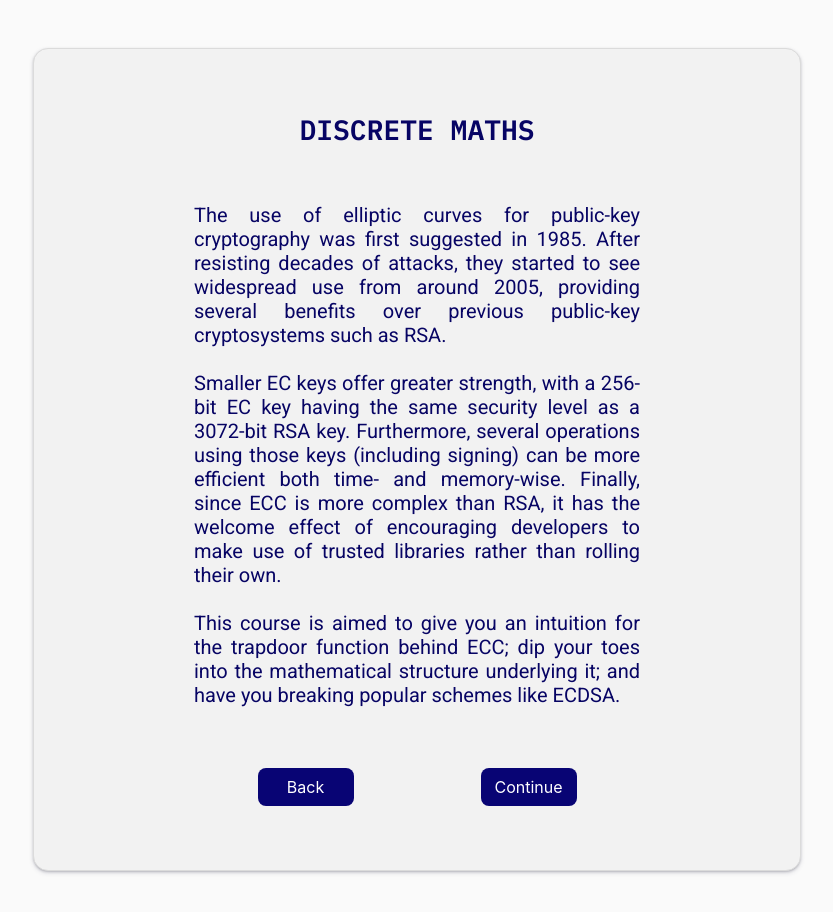
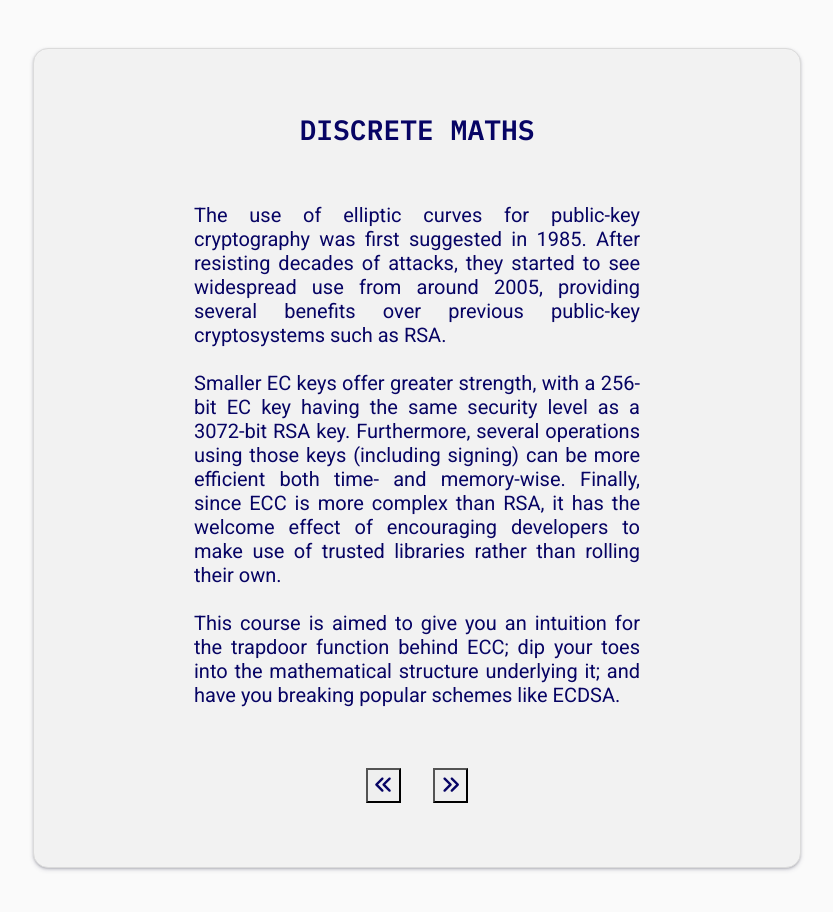
Before and after one commit to zepedrotrigo/zklands, a React (Create React App) app: page /discrete_maths/details in a window 1280 px wide. Shown: the top 912 px of the page, without its empty margins (223-1056 px from the left). Built offline with nearby package versions, Linux system fonts and the light colour scheme.

Commit message:
new buttons for course details page

```diff
--- a/src/App.css
+++ b/src/App.css
@@ -26,24 +26,6 @@ body {
 	background-color: rgba(var(--b3f,250,250,250),1);
 }
 
-.cardsGroup {
-	padding-top: 3%;
-	width: 100%;
-	display: flex;
-	flex-direction: row;
-	justify-content: space-around;
-	align-items: center;
-}
-
-.buttonsGroup {
-	padding-top: 3%;
-	width: 100%;
-	display: flex;
-	flex-direction: row;
-	justify-content: space-around;
-	align-items: center;
-}
-
 .align-center {
 	align-self: center;
 }
--- /dev/null
+++ b/src/components/ArrowButton.css
@@ -0,0 +1,13 @@
+.arrow-btn {
+    font-size: 1.2rem;
+    margin-right: 1rem;
+    margin-left: 1rem;
+}
+
+.arrowsGroup {
+	padding-top: 3%;
+	width: 100%;
+	display: flex;
+	flex-direction: row;
+	justify-content:  center;
+}
--- /dev/null
+++ b/src/components/ArrowButton.js
@@ -0,0 +1,15 @@
+import { FontAwesomeIcon } from '@fortawesome/react-fontawesome'
+import { faAnglesLeft, faAnglesRight } from '@fortawesome/free-solid-svg-icons'
+import "./ArrowButton.css";
+
+function ArrowButton(props) {
+    let dir = props.dir === "left" ? faAnglesLeft : faAnglesRight;
+
+    return (
+        <div className='arrow-btn'>
+            <button onClick={props.onClick}><FontAwesomeIcon icon={dir} style={{color: "#070464"}}/></button>
+        </div>
+    )
+}
+
+export default ArrowButton;
--- a/src/components/Card.css
+++ b/src/components/Card.css
@@ -24,3 +24,12 @@ img {
     transform: scale(1.1);
     transition: transform .2s;
 }
+
+.cardsGroup {
+	padding-top: 3%;
+	width: 100%;
+	display: flex;
+	flex-direction: row;
+	justify-content: space-around;
+	align-items: center;
+}
--- a/src/views/CourseDetails.js
+++ b/src/views/CourseDetails.js
@@ -3,7 +3,7 @@ import { Link, useLocation } from 'react-router-dom';
 import courses from '../json/courses.json';
 import '../App.css';
 import Container from '../components/Container';
-import Button from "../components/Button";
+import ArrowButton from "../components/ArrowButton"
 
 function CourseDetails() {
     let location = useLocation().pathname;
@@ -16,12 +16,12 @@ function CourseDetails() {
                 <div>
                     {displayContent(course)}
                 </div>
-                <div className='buttonsGroup'>
-                    <Link to='/zklands'>
-                        <Button text="Back"></Button>
+                <div className='arrowsGroup'>
+                    <Link to={`/zklands`}>
+                        <ArrowButton dir="left"></ArrowButton>
                     </Link>
                     <Link to={`/${course}`}>
-                        <Button text="Continue"></Button>
+                        <ArrowButton dir="right"></ArrowButton>
                     </Link>
                 </div>
             </Container>
```
